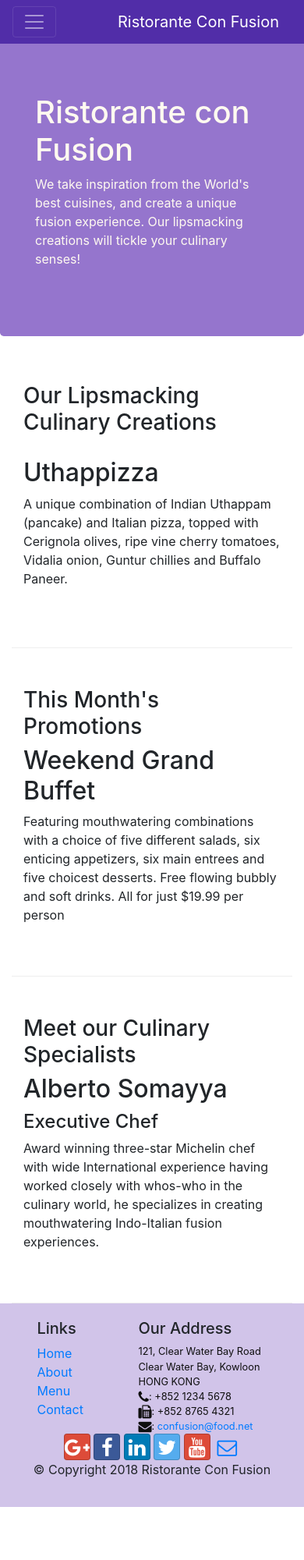
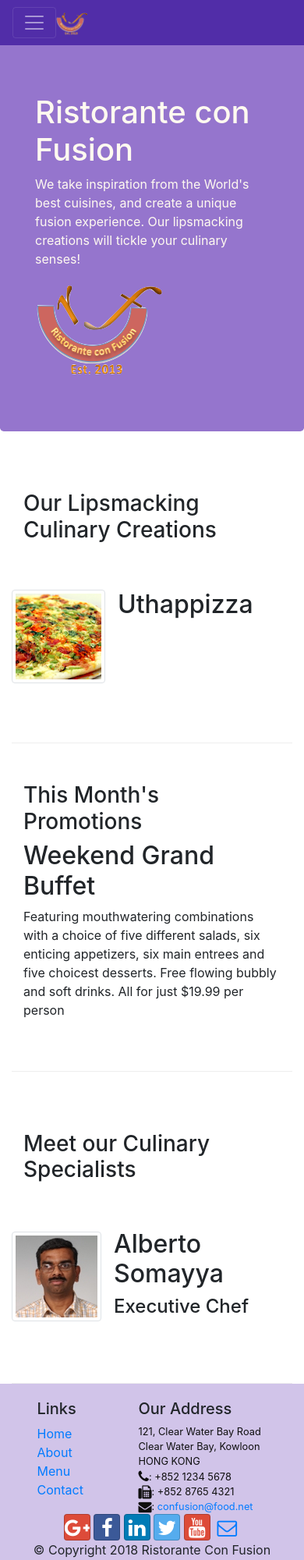
Before and after one commit to ArtemiiimetrA/front-end-coursera, a website: page week-1/conFusion/index.html in a window 390 px wide. Shown: the top 2000 px of the page at 78% size. Before the commit the page ends 1932 px from the top, so only its background shows below. Drawn offline with nearby package versions, Linux system fonts and the light colour scheme.

Commit message:
Images and Media

```diff
--- a/week-1/conFusion/index.html
+++ b/week-1/conFusion/index.html
@@ -23,13 +23,17 @@
             <button class="navbar-toggler" type="button" data-toggle="collapse" data-target="#Navbar">
                 <span class="navbar-toggler-icon"></span>
             </button>
-            <a class="navbar-brand" href="#">Ristorante Con Fusion</a>
+            <a class="navbar-brand mr-auto" href="#"><img src="img/logo.png" height="30" width="41"></a>
             <div class="collapse navbar-collapse" id="Navbar">
                 <ul class="navbar-nav mr-auto">
-                    <li class="nav-item active"><a class="nav-link" href="#"><span class="fa fa-home fa-lg"></span> Home</a></li>
-                    <li class="nav-item"><a class="nav-link" href="./aboutus.html"><span class="fa fa-info fa-lg"></span> About</a></li>
-                    <li class="nav-item"><a class="nav-link" href="#"><span class="fa fa-list fa-lg"></span> Menu</a></li>
-                    <li class="nav-item"><a class="nav-link" href="./contactus.html"><span class="fa fa-address-card fa-lg"></span> Contact</a></li>
+                    <li class="nav-item active"><a class="nav-link" href="#"><span class="fa fa-home fa-lg"></span>
+                            Home</a></li>
+                    <li class="nav-item"><a class="nav-link" href="./aboutus.html"><span
+                                class="fa fa-info fa-lg"></span> About</a></li>
+                    <li class="nav-item"><a class="nav-link" href="#"><span class="fa fa-list fa-lg"></span> Menu</a>
+                    </li>
+                    <li class="nav-item"><a class="nav-link" href="./contactus.html"><span
+                                class="fa fa-address-card fa-lg"></span> Contact</a></li>
                 </ul>
             </div>
         </div>
@@ -39,9 +43,11 @@
             <div class="row">
                 <div class="col-12 col-sm-6">
                     <h1>Ristorante con Fusion</h1>
-                    <p>We take inspiration from the World's best cuisines, and create a unique fusion experience. Our lipsmacking creations will tickle your culinary senses!</p>
+                    <p>We take inspiration from the World's best cuisines, and create a unique fusion experience. Our
+                        lipsmacking creations will tickle your culinary senses!</p>
                 </div>
-                <div class="col-12 col-sm">
+                <div class="col-12 col-sm align-self-center">
+                    <img src="./img/logo.png" class="img-fluid">
                 </div>
             </div>
         </div>
@@ -52,9 +58,16 @@
             <div class="col-12 col-sm-4 order-sm-last col-md-3">
                 <h3>Our Lipsmacking Culinary Creations</h3>
             </div>
-            <div class="col col-sm order-sm-first col-md">
-                <h2>Uthappizza</h2>
-                <p>A unique combination of Indian Uthappam (pancake) and Italian pizza, topped with Cerignola olives, ripe vine cherry tomatoes, Vidalia onion, Guntur chillies and Buffalo Paneer.</p>
+            <div class="media">
+                <img class="d-flex mr-3 img-thumbnail align-self-center"
+                        src="img/uthappizza.png" alt="Uthappizza">
+                <div class="media-body">
+                    <h2 class="mt-0">Uthappizza</h2>
+                    <p class="d-none d-sm-block">A unique combination of Indian Uthappam (pancake) and
+                        Italian pizza, topped with Cerignola olives, ripe vine
+                        cherry tomatoes, Vidalia onion, Guntur chillies and
+                        Buffalo Paneer.</p>
+                </div>
             </div>
         </div>
 
@@ -65,7 +78,9 @@
             </div>
             <div class="col col-sm order-sm-first col-md">
                 <h2>Weekend Grand Buffet</h2>
-                <p>Featuring mouthwatering combinations with a choice of five different salads, six enticing appetizers, six main entrees and five choicest desserts. Free flowing bubbly and soft drinks. All for just $19.99 per person </p>
+                <p>Featuring mouthwatering combinations with a choice of five different salads, six enticing appetizers,
+                    six main entrees and five choicest desserts. Free flowing bubbly and soft drinks. All for just
+                    $19.99 per person </p>
             </div>
         </div>
 
@@ -73,11 +88,20 @@
             <div class="col-12 col-sm-4 order-sm-last col-md-3">
                 <h3>Meet our Culinary Specialists</h3>
             </div>
-            <div class="col col-sm order-sm-first col-md">
-                <h2>Alberto Somayya</h2>
+            <div class="media">
+                <img class="d-flex mr-3 img-thumbnail align-self-center"
+                        src="img/alberto.png" alt="Alberto Somayya">
+                <div class="media-body">
+                    <h2 class="mt-0">Alberto Somayya</h2>
                     <h4>Executive Chef</h4>
-                <p>Award winning three-star Michelin chef with wide International experience having worked closely with whos-who in the culinary world, he specializes in creating mouthwatering Indo-Italian fusion experiences. </p>
+                    <p class="d-none d-sm-block">Award winning three-star Michelin chef with wide
+                        International experience having worked closely with
+                        whos-who in the culinary world, he specializes in
+                        creating mouthwatering Indo-Italian fusion experiences.
+                        </p>
                 </div>
+            </div>
+
         </div>
     </div>
 
@@ -107,11 +131,16 @@
                 </div>
                 <div class="col-12 col-sm-4 align-self-center">
                     <div class="text-center">
-                        <a class="btn btn-social-icon btn-google" href="http://google.com/+"><i class="fa fa-google-plus"></i></a>
-                        <a class="btn btn-social-icon btn-facebook" href="http://www.facebook.com/profile.php?id="><i class="fa fa-facebook"></i></a>
-                        <a class="btn btn-social-icon btn-linkedin" href="http://www.linkedin.com/in/"><i class="fa fa-linkedin"></i></a>
-                        <a class="btn btn-social-icon btn-twitter" href="http://twitter.com/"><i class="fa fa-twitter"></i></a>
-                        <a class="btn btn-social-icon btn-google" href="http://youtube.com/"><i class="fa fa-youtube"></i></a>
+                        <a class="btn btn-social-icon btn-google" href="http://google.com/+"><i
+                                class="fa fa-google-plus"></i></a>
+                        <a class="btn btn-social-icon btn-facebook" href="http://www.facebook.com/profile.php?id="><i
+                                class="fa fa-facebook"></i></a>
+                        <a class="btn btn-social-icon btn-linkedin" href="http://www.linkedin.com/in/"><i
+                                class="fa fa-linkedin"></i></a>
+                        <a class="btn btn-social-icon btn-twitter" href="http://twitter.com/"><i
+                                class="fa fa-twitter"></i></a>
+                        <a class="btn btn-social-icon btn-google" href="http://youtube.com/"><i
+                                class="fa fa-youtube"></i></a>
                         <a class="btn btn-social-icon" href="mailto:"><i class="fa fa-envelope-o"></i></a>
                     </div>
                 </div>
```
Also changed, not shown: week-1/conFusion/aboutus.html (+19 -12 lines), week-1/conFusion/contactus.html (+5 -3 lines), week-1/conFusion/img/alberto.png (added), week-1/conFusion/img/buffet.png (added), week-1/conFusion/img/logo.png (added), week-1/conFusion/img/uthappizza.png (added). Lines whose indentation alone changed are shown as unchanged.
